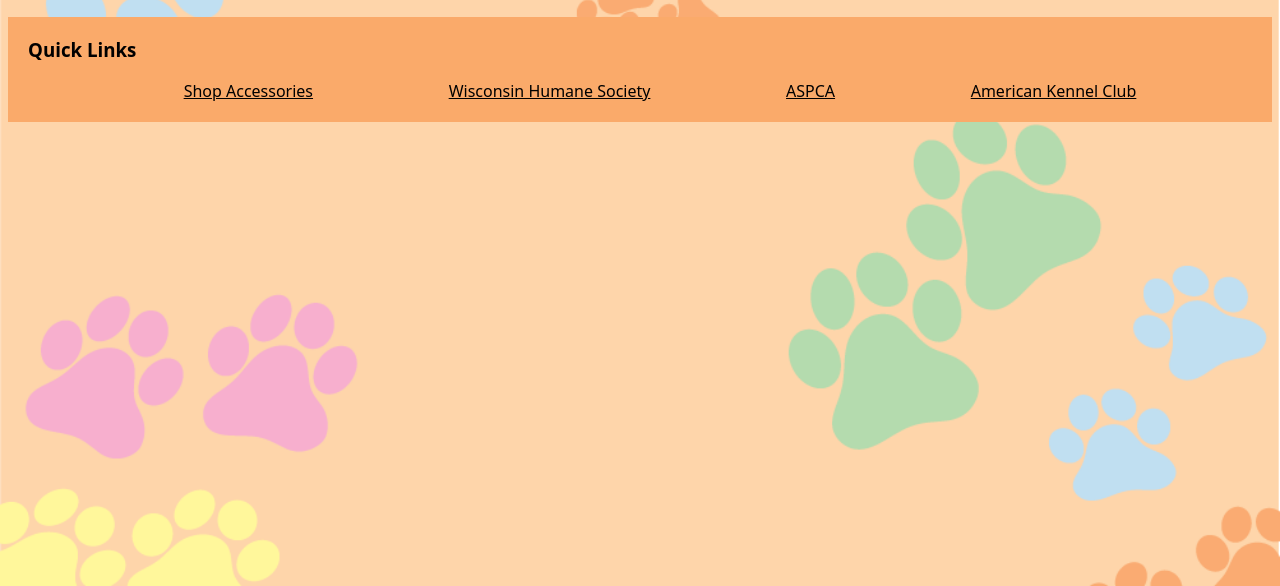
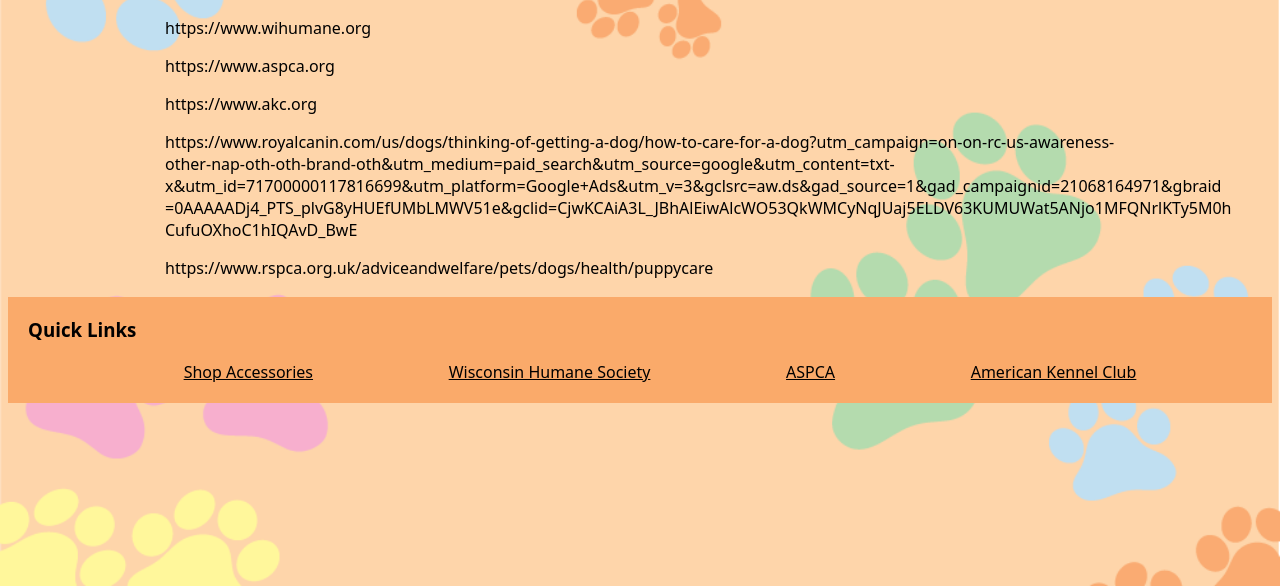
Before and after one commit to kaylieG16/FinalProject, a plain HTML site: page citations.html in a window 1280 px wide. Shown: the part 214-800 px from the top of the page. Drawn offline with Linux system fonts and the light colour scheme; a web font is replaced by a local one.

Commit message:
finished all pages

```diff
--- /dev/null
+++ b/citations.css
@@ -0,0 +1,4 @@
+.wrapper {
+    max-width: 950px;
+    margin: 0 auto;
+}
--- a/citations.html
+++ b/citations.html
@@ -5,6 +5,7 @@
         <meta name="viewport" content="width=device-width, initial-scale=1.0">
         <title>Final Project</title>
         <link href="styles.css" rel="stylesheet" type="text/css">
+         <link href="citations.css" rel="stylesheet" type="text/css">
         <link rel="preconnect" href="https://fonts.googleapis.com">
 <link rel="preconnect" href="https://fonts.gstatic.com" crossorigin>
 <link href="https://fonts.googleapis.com/css2?family=DynaPuff:wght@400..700&family=Happy+Monkey&display=swap" rel="stylesheet">
@@ -31,6 +32,15 @@
 
         <main class="main-content">
             <h2 class="page-header">Citations</h2>
+            <div class="wrapper">
+            <p>https://www.wihumane.org</p>
+            <p>https://www.aspca.org</p>
+            <p>https://www.akc.org</p>
+            <p>https://www.royalcanin.com/us/dogs/thinking-of-getting-a-dog/how-to-care-for-a-dog?utm_campaign=on-on-rc-us-awareness-other-nap-oth-oth-brand-oth&utm_medium=paid_search&utm_source=google&utm_content=txt-x&utm_id=71700000117816699&utm_platform=Google+Ads&utm_v=3&gclsrc=aw.ds&gad_source=1&gad_campaignid=21068164971&gbraid</br>
+                =0AAAAADj4_PTS_plvG8yHUEfUMbLMWV51e&gclid=CjwKCAiA3L_JBhAlEiwAlcWO53QkWMCyNqJUaj5ELDV63KUMUWat5ANjo1MFQNrlKTy5M0h</br>
+                CufuOXhoC1hIQAvD_BwE</p>
+            <p>https://www.rspca.org.uk/adviceandwelfare/pets/dogs/health/puppycare</p>
+            </div>
         </main>
 
         <footer class="footer">
--- a/puppy-care.css
+++ b/puppy-care.css
@@ -3,7 +3,8 @@
     max-width: 850px;
     margin: 0 auto;
     padding: 30px 20px;
-    background: #ffffff;
+    background-color: lightblue;
+    border-radius: 16px;
 }
 
 .intro {
@@ -11,7 +12,7 @@
 }
 
 section {
-    background: #fff;
+    background-color: peachpuff;
     margin-bottom: 30px;
     padding: 25px;
     border-radius: 16px;
@@ -19,14 +20,12 @@ section {
     box-shadow: 0 4px 12px rgba(0,0,0,0.05);
 }
 
-/* H2 section titles */
 section h2 {
     margin-top: 0;
     color: var(--accent-dark);
     font-size: 1.8rem;
 }
 
-/* H3 sub-headings */
 section h3 {
     margin-top: 15px;
     color: #555;
```
Also changed, not shown: puppy-care.html (+2 -1 lines).
